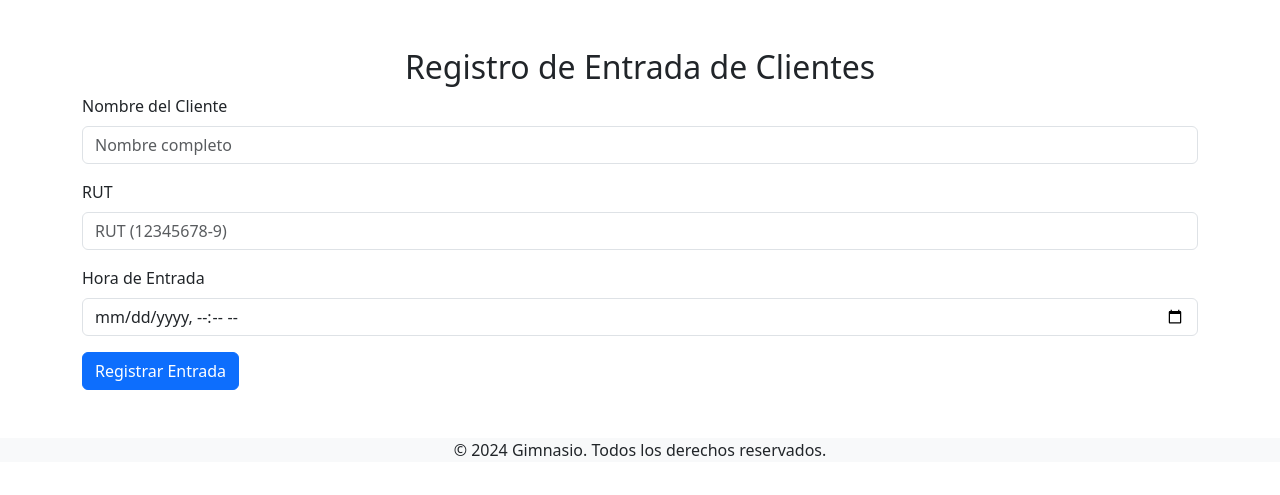
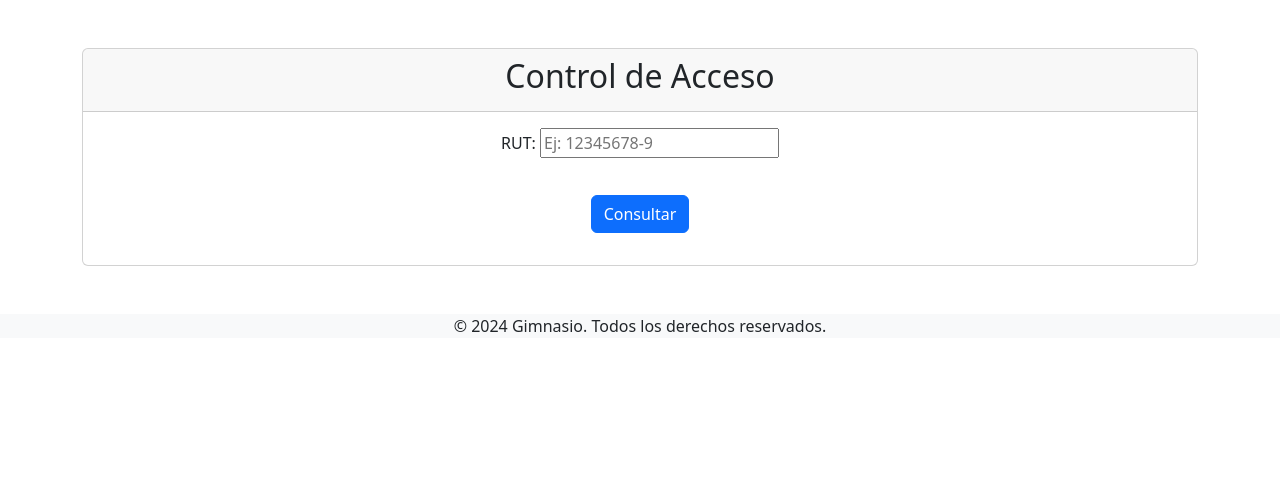
Before and after one commit to Pifo01/cmas, a Django app: page /RegistroEntrada/ in a window 1280 px wide. Shown: the part 56-551 px from the top of the page. Run offline with Django 5.2, Linux system fonts and the light colour scheme; some libraries are stand-ins or nearby versions.

Commit message:
se creo la tabla cliente

```diff
--- a/PortalCMAS/forms.py
+++ b/PortalCMAS/forms.py
@@ -1,10 +1,12 @@
 from django import forms
 from .models import RegistroEntrada, Metricas, Clases, Membresias
 
-class RegistroEntradaForm(forms.ModelForm):
-    class Meta:
-        model = RegistroEntrada
-        fields = ['nombre', 'rut', 'hora_entrada']
+class RegistroEntradaForm(forms.Form):
+    rut = forms.CharField(
+        max_length=12,
+        label="RUT",
+        widget=forms.TextInput(attrs={'placeholder': 'Ej: 12345678-9'})
+    )
 
 class MetricasForm(forms.ModelForm):
     class Meta:
--- a/PortalCMAS/models.py
+++ b/PortalCMAS/models.py
@@ -4,13 +4,22 @@ class Schedule(models.Model):
     title = models.CharField(max_length=100)
     date = models.DateTimeField()
 
-class RegistroEntrada(models.Model):
+class Cliente(models.Model):
     nombre = models.CharField(max_length=100)
-    rut = models.CharField(max_length=12)
-    hora_entrada = models.DateTimeField()
+    apellido = models.CharField(max_length=100)
+    rut = models.CharField(max_length=12, unique=True)
+    plan = models.CharField(max_length=100)
 
     def __str__(self):
-        return f"{self.nombre} - {self.rut}"
+        return f"{self.nombre} {self.apellido} ({self.rut})"
+
+
+class RegistroEntrada(models.Model):
+    cliente = models.ForeignKey(Cliente, on_delete=models.CASCADE)
+    hora_entrada = models.DateTimeField(auto_now_add=True)
+
+    def __str__(self):
+        return f"Entrada: {self.cliente.nombre} ({self.hora_entrada})"
 
 class Metricas(models.Model):
     altura = models.IntegerField(null=True)
--- a/PortalCMAS/views.py
+++ b/PortalCMAS/views.py
@@ -3,7 +3,7 @@ from django.core.mail import send_mail
 from django.contrib.auth import *
 from django.contrib import messages
 from django.conf import settings
-from .models import Schedule
+from .models import Schedule, Cliente, RegistroEntrada
 from PortalCMAS.models import Clases, Membresias
 from .forms import RegistroEntradaForm, MetricasForm, ClasesForm, FormLogin, MembresiasForm
 
@@ -156,12 +156,23 @@ def Inscripcion(request, schedule_id):
     return redirect('success_page')
 
 def RegistroEntrada(request):
+    cliente = None
+    error = None
+
     if request.method == 'POST':
         form = RegistroEntradaForm(request.POST)
         if form.is_valid():
-            form.save()
-            return redirect('success')
+            rut = form.cleaned_data['rut']
+            try:
+                cliente = Cliente.objects.get(rut=rut)
+                RegistroEntrada.objects.create(cliente=cliente, hora_entrada=now())
+                messages.success(request, f"Acceso registrado para {cliente.nombre} {cliente.apellido}.")
+                return redirect('registro_entrada')
+            except Cliente.DoesNotExist:
+                error = "El RUT ingresado no está registrado."
+        else:
+            error = "El formulario contiene datos inválidos."
     else:
         form = RegistroEntradaForm()
 
-    return render(request, 'registro_entrada.html', {'form': form})
+    return render(request, 'registro_entrada.html', {'form': form, 'cliente': cliente, 'error': error})
--- a/SistemaCMAS/settings.py
+++ b/SistemaCMAS/settings.py
@@ -59,10 +59,6 @@ DATABASES = {
         'ENGINE': 'django.db.backends.mysql',
         'NAME': 'gimnasio',
         'USER': 'root',
-        'PASSWORD':'',
-        'HOST':'localhost',
-        'PORT':'3307',
-
     }
 }
 
--- a/SistemaCMAS/urls.py
+++ b/SistemaCMAS/urls.py
@@ -22,5 +22,4 @@ urlpatterns = [
     path('crear_membresia/', CrearMembresias),
     path('eliminar_membresia/<int:id>', Eliminar_Membresia),
     path('actualizar_membresia/<int:id>',Actualizar_Membresia),
-
 ]
--- a/templates/registro_entrada.html
+++ b/templates/registro_entrada.html
@@ -1,22 +1,55 @@
 {% load static %}
 {% include 'header.html' %}
-    <div class="container mt-5">
-        <h2 class="text-center">Registro de Entrada de Clientes</h2>
-        <form method="post">
-            {% csrf_token %}
-            <div class="form-group">
-                <label for="name">Nombre del Cliente</label>
-                <input type="text" class="form-control" id="name" name="name" placeholder="Nombre completo" required>
+<link rel="stylesheet" href="{% static 'styles.css' %}">
+
+<div class="container acceso-container mt-5">
+    <div class="card acceso-card">
+        <div class="card-header text-center">
+            <h2>Control de Acceso</h2>
+        </div>
+        <div class="card-body">
+            {% if messages %}
+            {% for message in messages %}
+            <div class="alert alert-success mt-3">{{ message }}</div>
+            {% endfor %}
+            {% endif %}
+
+            {% if error %}
+            <div class="alert alert-danger mt-3">{{ error }}</div>
+            {% endif %}
+
+            <form method="post" class="text-center">
+                {% csrf_token %}
+                {{ form.as_p }}
+                <button type="submit" class="btn btn-primary acceso-btn mt-3">Consultar</button>
+            </form>
+
+            {% if cliente %}
+            <div class="table-responsive mt-4">
+                <table class="table acceso-table">
+                    <thead>
+                        <tr>
+                            <th>Info</th>
+                            <th>Nombre</th>
+                            <th>Apellido</th>
+                            <th>Plan</th>
+                            <th>Hora de Ingreso</th>
+                        </tr>
+                    </thead>
+                    <tbody>
+                        <tr>
+                            <td>{{ cliente.id }}</td>
+                            <td>{{ cliente.nombre }}</td>
+                            <td>{{ cliente.apellido }}</td>
+                            <td>{{ cliente.plan }}</td>
+                            <td>{{ cliente.registroentrada_set.last.hora_entrada }}</td>
+                        </tr>
+                    </tbody>
+                </table>
             </div>
-            <div class="form-group">
-                <label for="rut">RUT</label>
-                <input type="text" class="form-control" id="rut" name="rut" placeholder="RUT (12345678-9)" required>
-            </div>
-            <div class="form-group">
-                <label for="entry_time">Hora de Entrada</label>
-                <input type="datetime-local" class="form-control" id="entry_time" name="entry_time" required>
-            </div>
-            <button type="submit" class="btn btn-primary">Registrar Entrada</button>
-        </form>
+            {% endif %}
+        </div>
     </div>
+</div>
+
 {% include 'footer.html' %}
```
Also changed, not shown: static/style/styles.css (+64 -0 lines), PortalCMAS/migrations/0005_auto_20241119_1712.py (added).
